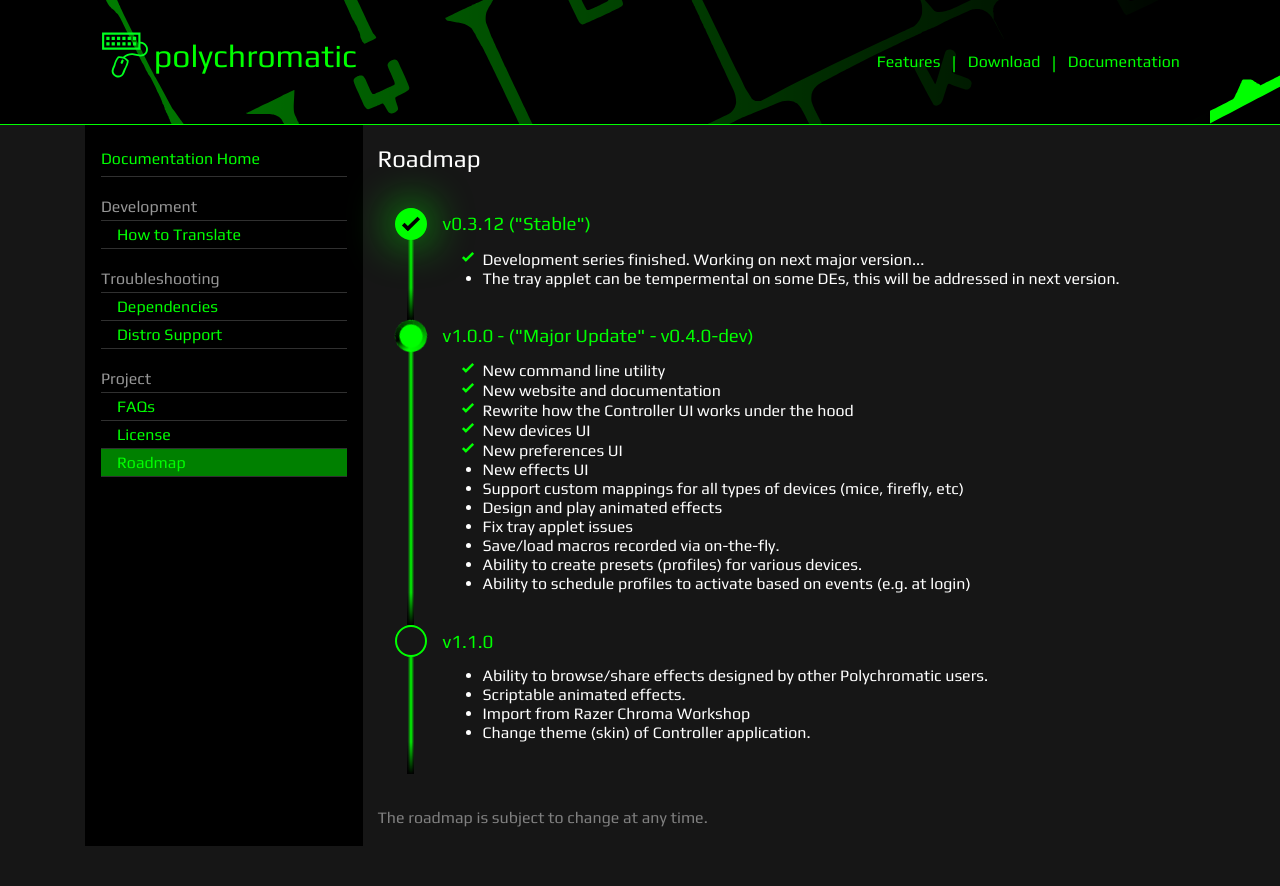
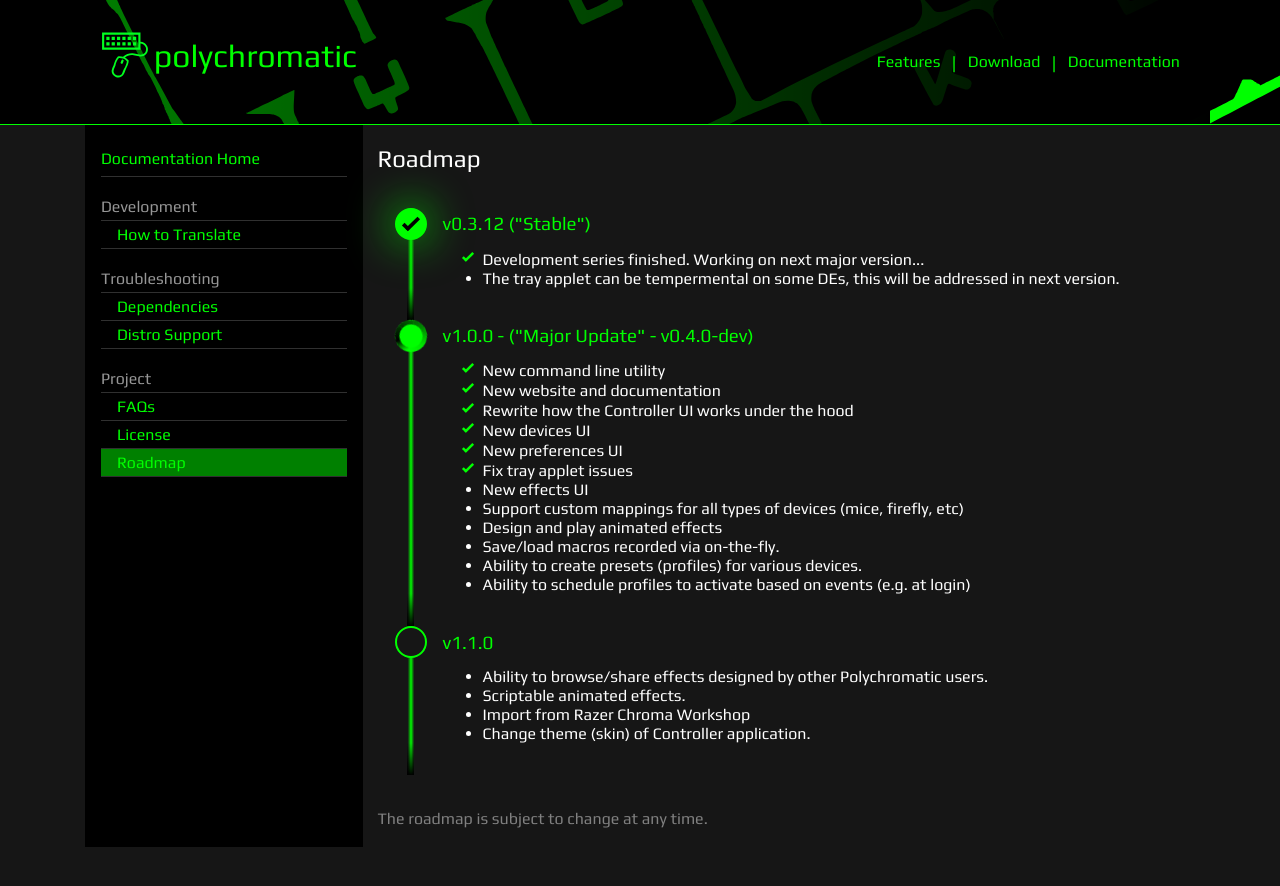
Before and after one commit to polychromatic/website, a Jekyll site: the page built from docs/roadmap.md, in a window 1280 px wide and 900 px high. Shown: the top 886 px of the window. Built offline with Jekyll 4.4.1, drawn with Linux system fonts in a browser that asks for light colours.

```diff
--- a/docs/roadmap.md
+++ b/docs/roadmap.md
@@ -20,11 +20,11 @@ roadmap:
         - Rewrite how the Controller UI works under the hood
         - New devices UI
         - New preferences UI
+        - Fix tray applet issues
       pending:
         - New effects UI
         - Support custom mappings for all types of devices (mice, firefly, etc)
         - Design and play animated effects
-        - Fix tray applet issues
         - Save/load macros recorded via on-the-fly.
         - Ability to create presets (profiles) for various devices.
         - Ability to schedule profiles to activate based on events (e.g. at login)
```
